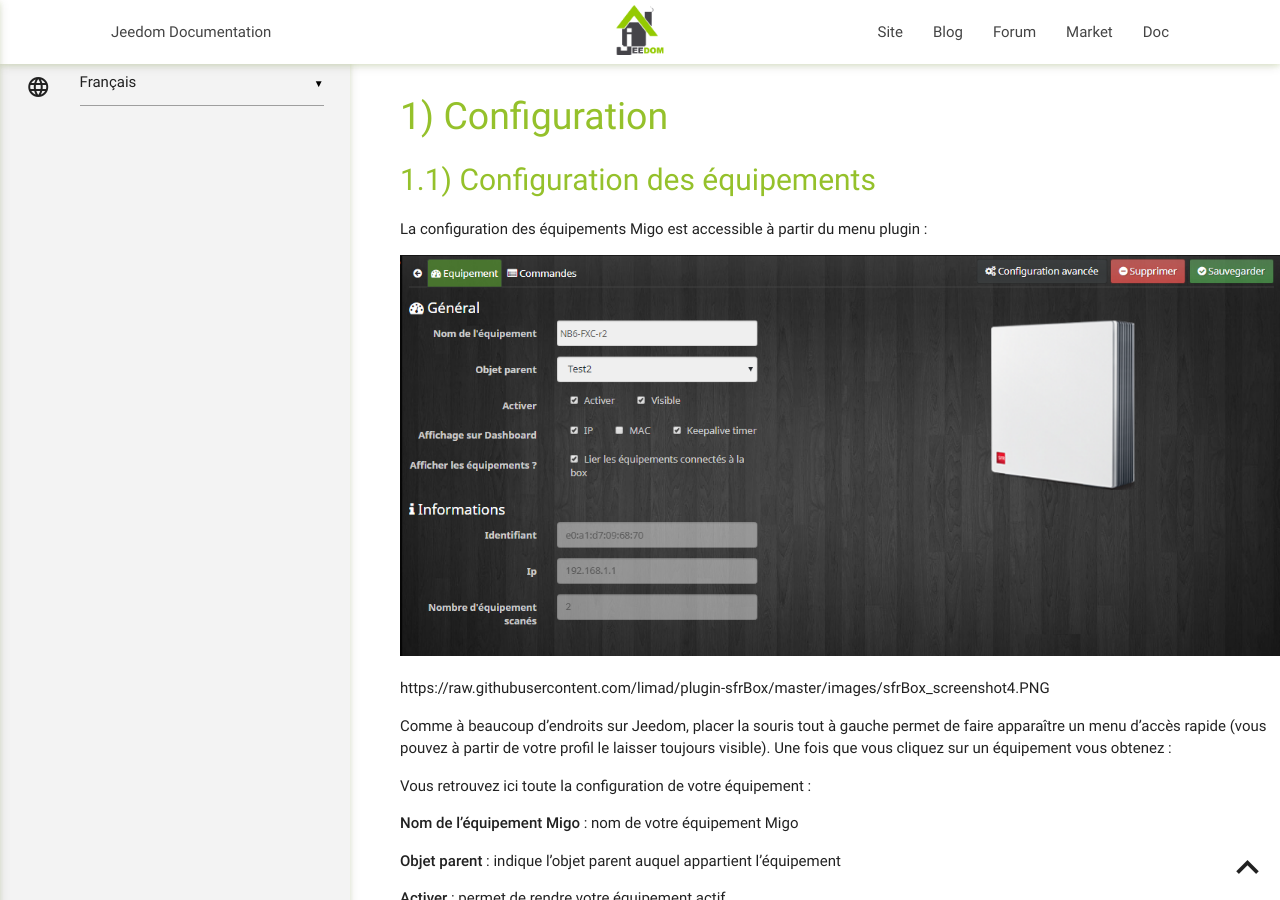
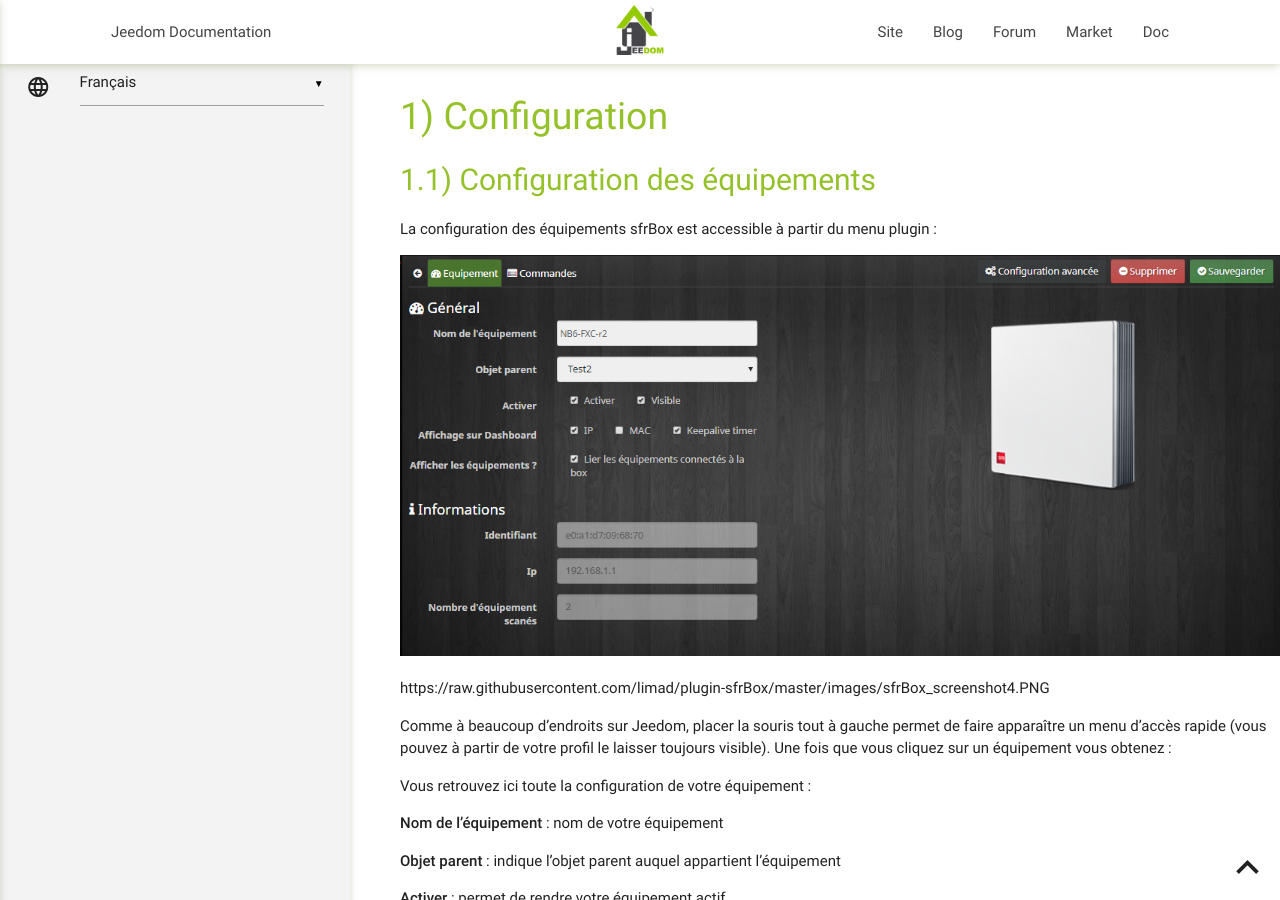
Before and after one commit to limad/plugin-sfrBox, a Jekyll site: the page built from fr_FR/configuration.md, in a window 1280 px wide and 900 px high. Built offline with Jekyll 4.4.1, drawn with Linux system fonts in a browser that asks for light colours; our own code applies the rules of GitHub Pages for plain Markdown files.

Commit message:
Update configuration.md

```diff
--- a/fr_FR/configuration.md
+++ b/fr_FR/configuration.md
@@ -3,7 +3,7 @@
 ## **Configuration des équipements**
 
 
-La configuration des équipements Migo est accessible à partir du menu plugin :
+La configuration des équipements sfrBox est accessible à partir du menu plugin :
 
 ![configuration3](https://raw.githubusercontent.com/limad/plugin-sfrBox/master/images/sfrBox_screenshot1.PNG)
 
@@ -15,7 +15,7 @@
 
 Vous retrouvez ici toute la configuration de votre équipement :
 
-**Nom de l’équipement Migo** : nom de votre équipement Migo
+**Nom de l’équipement** : nom de votre équipement
 
 **Objet parent** : indique l’objet parent auquel appartient l’équipement
 
```
